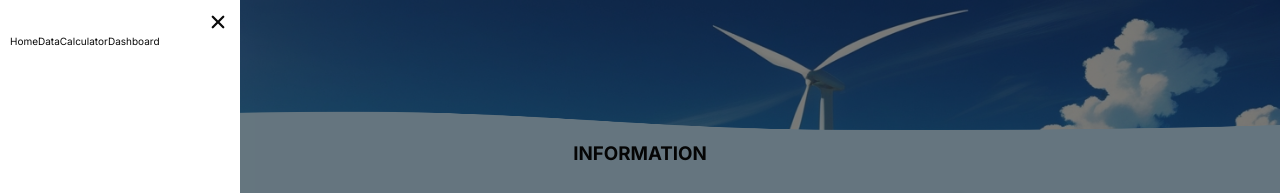
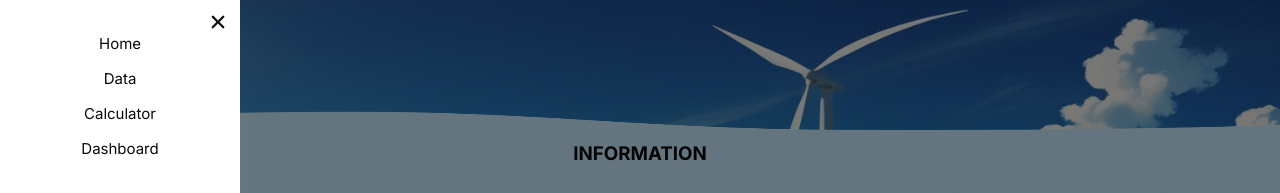
Before and after one commit to jhojantobonm/rei-app, a React (Vite) app: page / in a window 1280 px wide. Both pictures are taken after a click on the element 32 px from the left and 154 px from the top of the page. Shown: the top 193 px of the page. Built offline with nearby package versions, Linux system fonts and the light colour scheme.

Commit message:
✨ Add some basic styles to the menu

```diff
--- a/src/components/Menu.tsx
+++ b/src/components/Menu.tsx
@@ -23,11 +23,11 @@ export const Menu = () => {
                 <IoClose size={'2.4rem'} className="cursor-pointer" onClick={handleClose}/>
               </div>
               <nav>
-                <ul>
-                  <NavLink to='/home'>Home</NavLink>
-                  <NavLink to='/data'>Data</NavLink>
-                  <NavLink to='/calculator'>Calculator</NavLink>
-                  <NavLink to='/dashboard'>Dashboard</NavLink>
+                <ul className="flex flex-col items-center gap-6 text-2xl">
+                  <NavLink to='/home' onClick={handleClose}>Home</NavLink>
+                  <NavLink to='/data' onClick={handleClose}>Data</NavLink>
+                  <NavLink to='/calculator' onClick={handleClose}>Calculator</NavLink>
+                  <NavLink to='/dashboard' onClick={handleClose}>Dashboard</NavLink>
                 </ul>
               </nav>
             </div>
```
